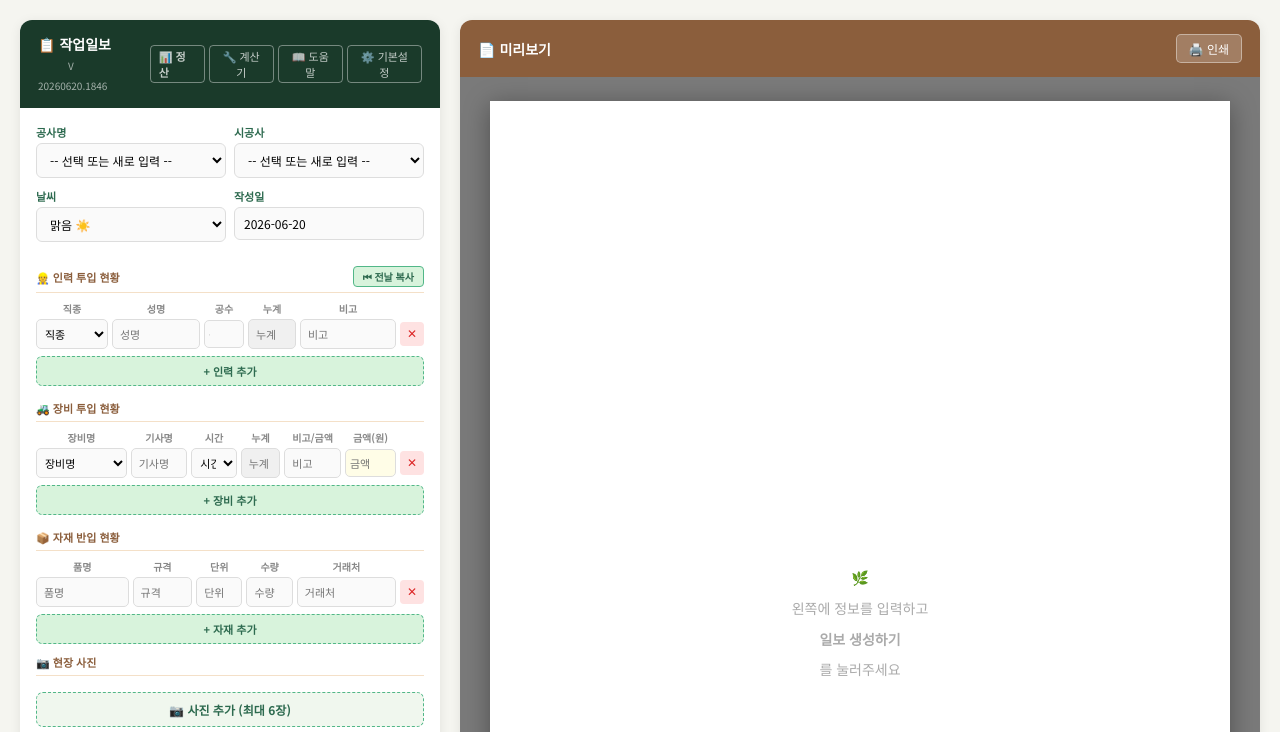
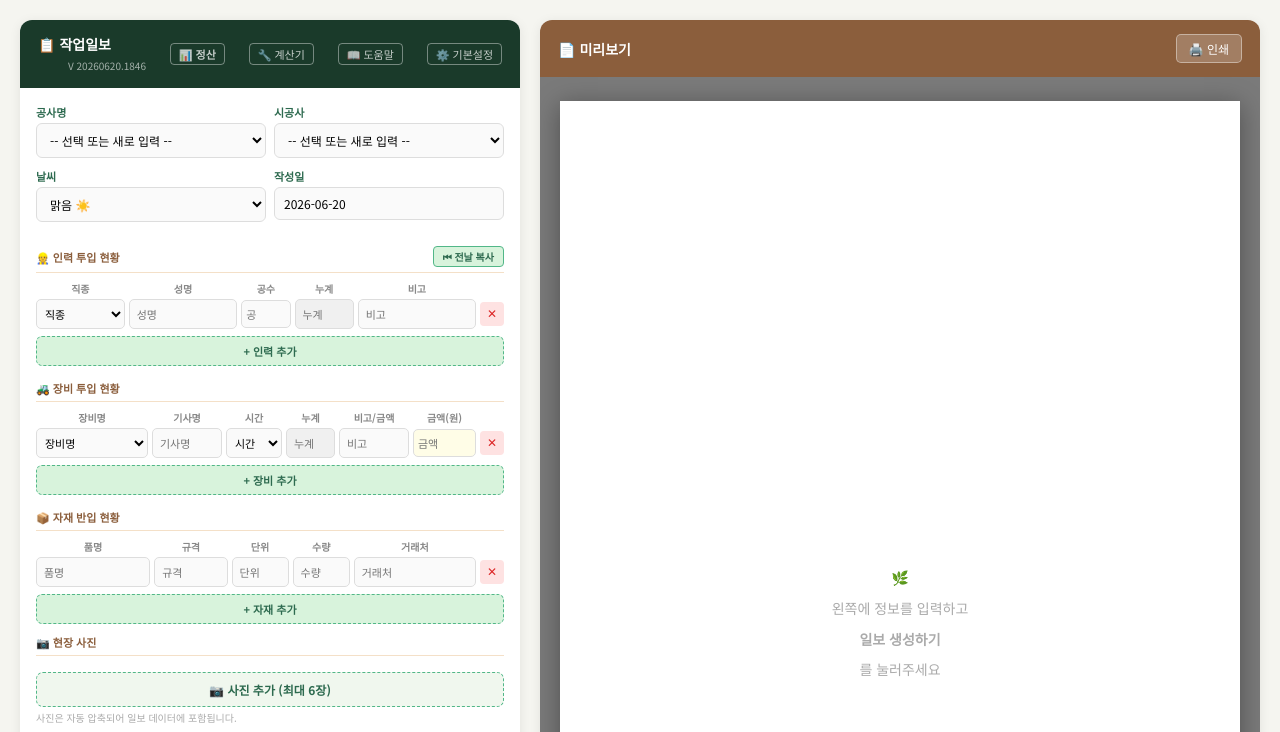
Before and after one commit to hp22000150-ai/work-daily-report, a website: page index.html in a window 1280 px wide. Shown: the top 732 px of the page. Drawn offline with Linux system fonts and the light colour scheme.

Commit message:
Widen input panel from 420px to 500px for single-line header buttons

```diff
--- a/index.html
+++ b/index.html
@@ -23,7 +23,7 @@
   * { box-sizing: border-box; margin: 0; padding: 0; }
   body { font-family: 'Noto Sans KR', sans-serif; background: var(--bg); color: #111; }
 
-  .app { display: grid; grid-template-columns: 420px 1fr; gap: 20px; max-width: 1400px; margin: 0 auto; padding: 20px; min-height: 100vh; }
+  .app { display: grid; grid-template-columns: 500px 1fr; gap: 20px; max-width: 1400px; margin: 0 auto; padding: 20px; min-height: 100vh; }
 
   .input-panel { background: white; border-radius: 12px; box-shadow: 0 2px 12px rgba(0,0,0,0.08); overflow: hidden; }
   .input-panel-header { background: var(--green); color: white; padding: 14px 18px; font-size: 14px; font-weight: 700; }
```
